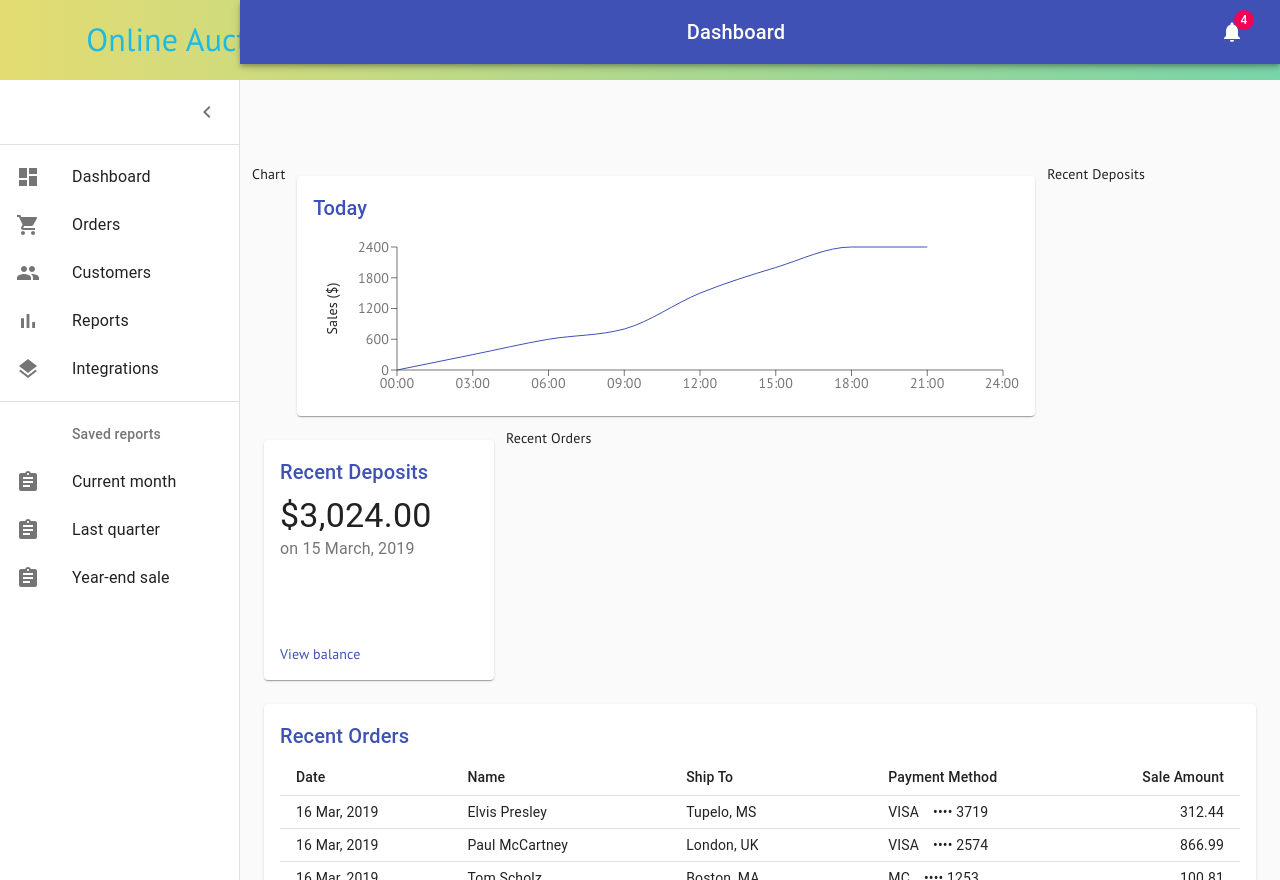
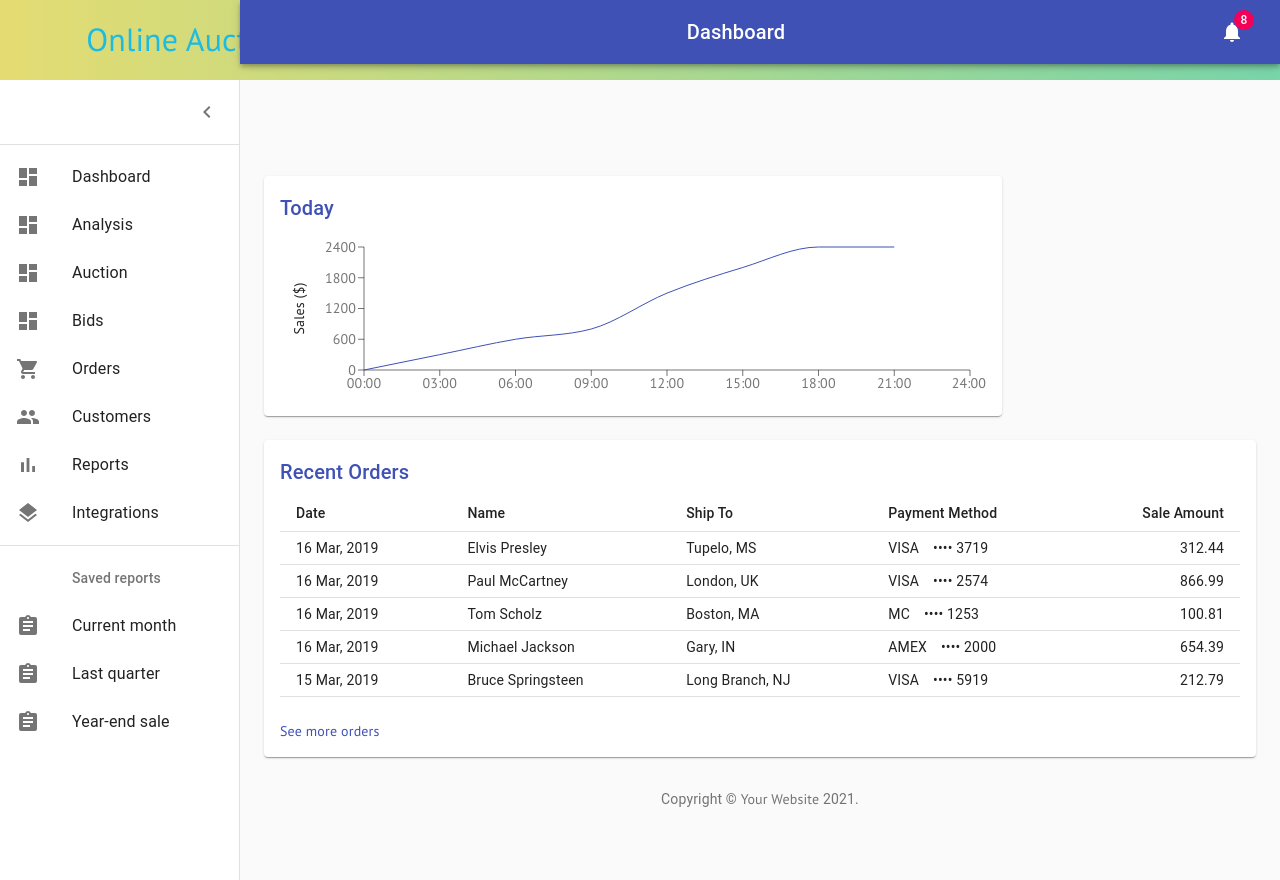
Before and after one commit to Madushan97/Auction_Web, a React (Create React App) app: page /Dashboard in a window 1280 px wide. Built offline with nearby package versions, Linux system fonts and the light colour scheme.

Commit message:
Dashboard part 2 (sub-Menu)

```diff
--- a/src/components/Admin_Dashboard/Dashboard.js
+++ b/src/components/Admin_Dashboard/Dashboard.js
@@ -20,7 +20,7 @@ import ChevronLeftIcon from '@material-ui/icons/ChevronLeft';
 import NotificationsIcon from '@material-ui/icons/Notifications';
 import { mainListItems, secondaryListItems } from './listItems';
 import Chart from './Chart';
-import Deposits from './Deposits';
+// import Deposits from './Deposits';
 import Orders from './Orders';
 
 function Copyright() {
@@ -146,7 +146,7 @@ export default function Dashboard() {
             Dashboard
           </Typography>
           <IconButton color="inherit">
-            <Badge badgeContent={4} color="secondary">
+            <Badge badgeContent={8} color="secondary">
               <NotificationsIcon />
             </Badge>
           </IconButton>
@@ -173,19 +173,19 @@ export default function Dashboard() {
         <div className={classes.appBarSpacer} />
         <Container maxWidth="lg" className={classes.container}>
           <Grid container spacing={3}>
-            Chart
+            {/* Chart */}
             <Grid item xs={12} md={8} lg={9}>
               <Paper className={fixedHeightPaper}>
                 <Chart />
               </Paper>
             </Grid>
-            Recent Deposits
-            <Grid item xs={12} md={4} lg={3}>
+            {/* Recent Deposits */}
+            {/* <Grid item xs={12} md={4} lg={3}>
               <Paper className={fixedHeightPaper}>
                 <Deposits />
               </Paper>
-            </Grid>
-            Recent Orders
+            </Grid> */}
+            {/* Recent Orders */}
             <Grid item xs={12}>
               <Paper className={classes.paper}>
                 <Orders />
--- a/src/components/Admin_Dashboard/listItems.js
+++ b/src/components/Admin_Dashboard/listItems.js
@@ -17,6 +17,24 @@ export const mainListItems = (
         <DashboardIcon />
       </ListItemIcon>
       <ListItemText primary="Dashboard" />
+    </ListItem>
+    <ListItem button>
+      <ListItemIcon>
+        <DashboardIcon />
+      </ListItemIcon>
+      <ListItemText primary="Analysis" />
+    </ListItem>
+    <ListItem button>
+      <ListItemIcon>
+        <DashboardIcon />
+      </ListItemIcon>
+      <ListItemText primary="Auction" />
+    </ListItem>
+    <ListItem button>
+      <ListItemIcon>
+        <DashboardIcon />
+      </ListItemIcon>
+      <ListItemText primary="Bids" />
     </ListItem>
     <ListItem button>
       <ListItemIcon>
```
Also changed, not shown: src/components/User/User_homepage.js (added).
